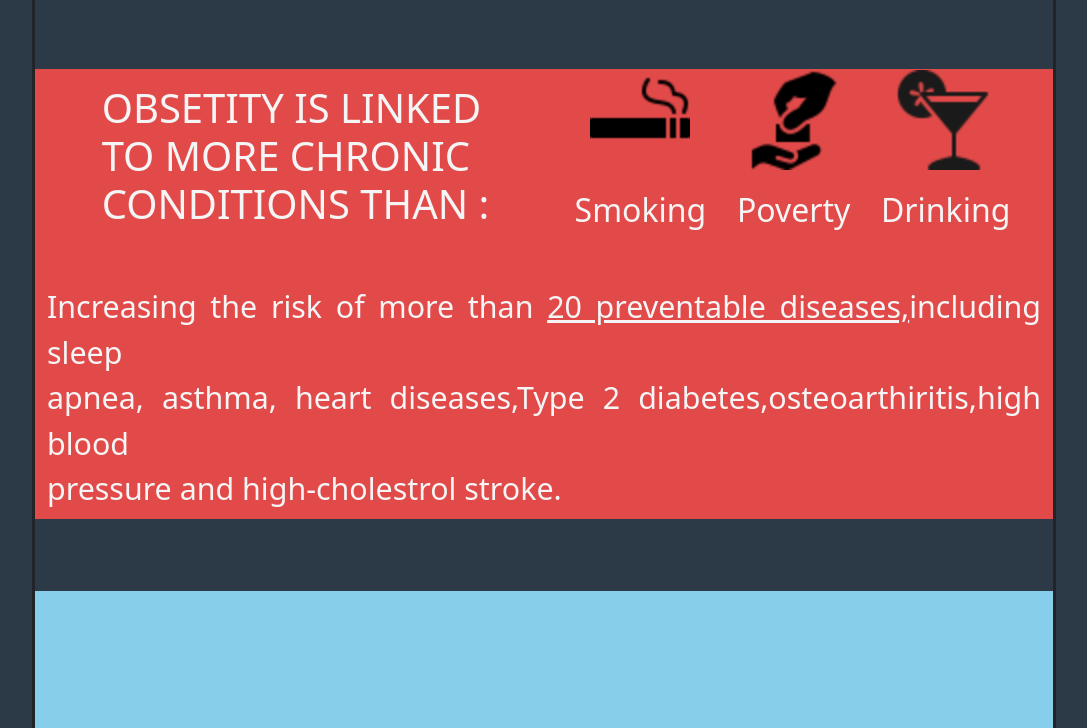
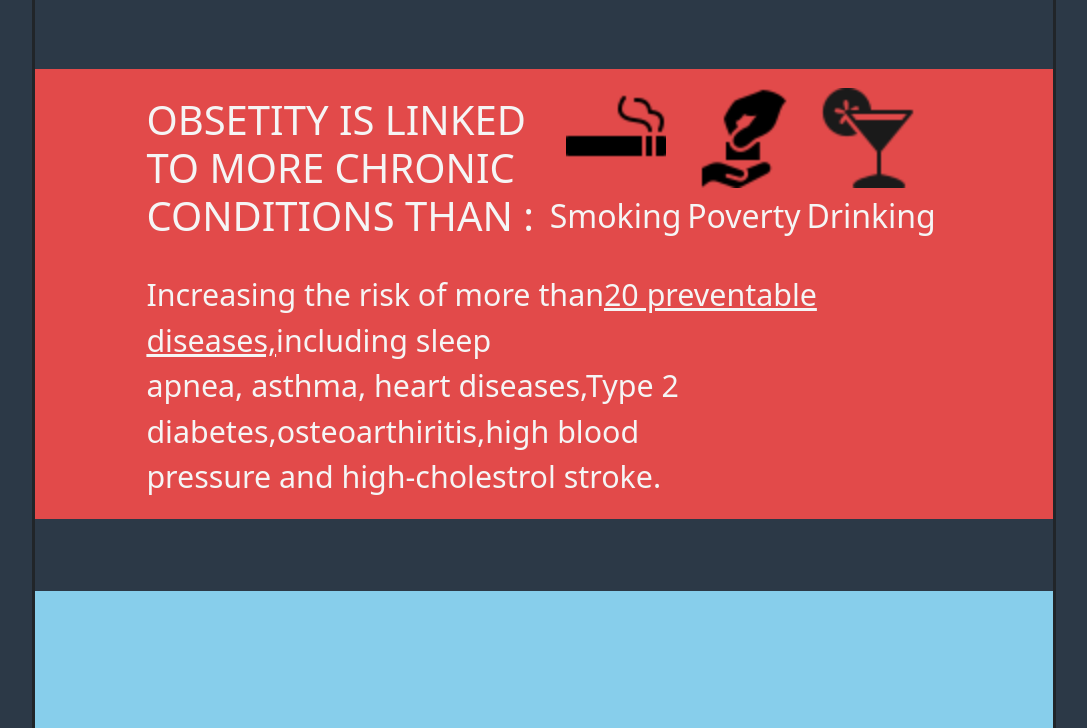
Before and after one commit to Manivannan-SenthamaraiKannan/Childhood-Obesity, a plain HTML site: page index.html in a window 1280 px wide. Shown: the part 706-1434 px from the top of the page, without its empty margins (96-1183 px from the left). Drawn offline with nearby package versions, Linux system fonts and the light colour scheme.

Commit message:
4th container and some changes in 3rd container

```diff
--- a/style.css
+++ b/style.css
@@ -100,12 +100,13 @@ body {
   align-items: center;
   justify-content: center;
   background: rgb(226, 74, 74);
+  width : 100%;
 }
 
 .container-fluid .upper {
   display: flex;
   flex-direction: row;
-  width: 100%;
+  width: 80%;
   margin: 0 auto;
   padding: 0rem 0rem;
 }
@@ -115,7 +116,7 @@ body {
   display: flex;
   flex-direction: row;
   align-items: center;
-  justify-content: center;
+  justify-content: flex-start;
   height: 200px;
   color: whitesmoke;
 }
@@ -136,7 +137,7 @@ body {
   justify-content: center;
   color: whitesmoke;
   font-size: 2rem;
-  gap: 1rem;
+  gap: 0.2rem;
 
 }
 
@@ -145,7 +146,8 @@ body {
   display: flex;
   flex-direction: row;
   font-size: 1.9rem;
-  text-align: justify;
+  text-align: start;
+  width: 80%;
 }
 
 .container-3{
```
Also changed, not shown: index.html (+5 -10 lines), images/task-banner-2.jpeg (added).
